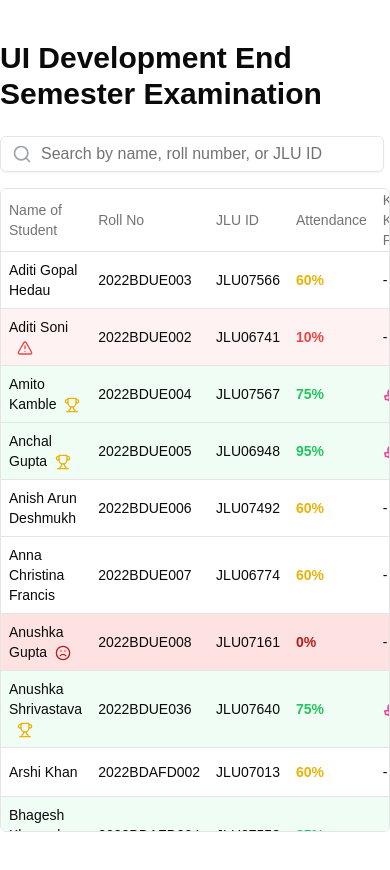
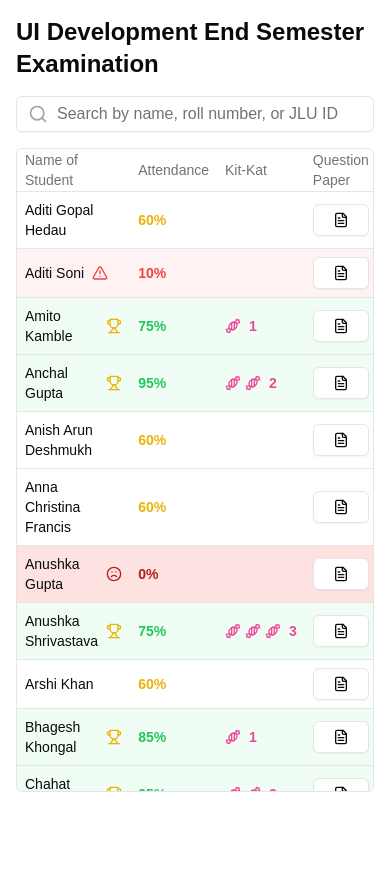
Before and after one commit to Ankish8/UI-Development-QuestionPaper, a Next.js app: page / in a window 390 px wide. After the commit the page ends 844 px from the top, so only its background shows below. Built offline with nearby package versions, Linux system fonts and the light colour scheme.

Commit message:
Update EndSemesterQuestionPaperComponent with responsive design and Kit-Kat points visualization

```diff
--- a/components/end-semester-question-paper.tsx
+++ b/components/end-semester-question-paper.tsx
@@ -1,4 +1,3 @@
-/* eslint-disable react/no-unescaped-entities */
 'use client'
 
 import { useState, useMemo } from 'react'
@@ -368,9 +367,22 @@ export function EndSemesterQuestionPaperComponent() {
     return 'Good attendance. Keep it up!'
   }
 
+  const renderKitKatPoints = (points: number | null) => {
+    if (points === null) return null
+    const candies = Array(points).fill(0)
     return (
-    <div className="container mx-auto py-10">
-      <h1 className="text-3xl font-bold mb-6">UI Development End Semester Examination</h1>
+      <div className="flex items-center">
+        {candies.map((_, index) => (
+          <Candy key={index} className="w-4 h-4 text-pink-500 mr-1" />
+        ))}
+        <span className="text-pink-500 font-semibold ml-1">{points}</span>
+      </div>
+    )
+  }
+
+  return (
+    <div className="container mx-auto py-4 sm:py-10 px-4 sm:px-6 lg:px-8">
+      <h1 className="text-2xl sm:text-3xl font-bold mb-4 sm:mb-6">UI Development End Semester Examination</h1>
 
       <div className="mb-4 relative">
         <Input
@@ -378,20 +390,22 @@ export function EndSemesterQuestionPaperComponent() {
           placeholder="Search by name, roll number, or JLU ID"
           value={searchTerm}
           onChange={(e) => setSearchTerm(e.target.value)}
-          className="pl-10 max-w-sm"
+          className="pl-10 w-full sm:max-w-sm"
         />
         <Search className="absolute left-3 top-1/2 transform -translate-y-1/2 text-gray-400" size={20} />
       </div>
 
       <div className="h-[calc(100vh-200px)] overflow-auto border rounded-md">
+        <div className="min-w-full inline-block align-middle">
+          <div className="overflow-hidden">
             <Table>
               <TableHeader className="sticky top-0 bg-background z-10">
                 <TableRow>
                   <TableHead className="w-[250px] bg-background">Name of Student</TableHead>
-              <TableHead className="bg-background">Roll No</TableHead>
-              <TableHead className="bg-background">JLU ID</TableHead>
+                  <TableHead className="bg-background hidden sm:table-cell">Roll No</TableHead>
+                  <TableHead className="bg-background hidden md:table-cell">JLU ID</TableHead>
                   <TableHead className="bg-background">Attendance</TableHead>
-              <TableHead className="bg-background">Kit-Kat Points</TableHead>
+                  <TableHead className="bg-background">Kit-Kat</TableHead>
                   <TableHead className="bg-background">Question Paper</TableHead>
                 </TableRow>
               </TableHeader>
@@ -405,12 +419,13 @@ export function EndSemesterQuestionPaperComponent() {
                     `}
                   >
                     <TableCell className="font-medium">
-                  {student.name}
+                      <div className="flex items-center">
+                        <span className="mr-2">{student.name}</span>
                         {parseInt(student.attendance) === 0 && (
                           <TooltipProvider>
                             <Tooltip>
                               <TooltipTrigger>
-                          <Frown className="inline ml-2 text-red-700" size={16} />
+                                <Frown className="text-red-700" size={16} />
                               </TooltipTrigger>
                               <TooltipContent>
                                 <p>Zero attendance! Urgent action required!</p>
@@ -422,7 +437,7 @@ export function EndSemesterQuestionPaperComponent() {
                           <TooltipProvider>
                             <Tooltip>
                               <TooltipTrigger>
-                          <AlertTriangle className="inline ml-2 text-red-500" size={16} />
+                                <AlertTriangle className="text-red-500" size={16} />
                               </TooltipTrigger>
                               <TooltipContent>
                                 <p>Low attendance. Immediate improvement required.</p>
@@ -434,7 +449,7 @@ export function EndSemesterQuestionPaperComponent() {
                           <TooltipProvider>
                             <Tooltip>
                               <TooltipTrigger>
-                          <Trophy className="inline ml-2 text-yellow-500" size={16} />
+                                <Trophy className="text-yellow-500" size={16} />
                               </TooltipTrigger>
                               <TooltipContent>
                                 <p>Awarded Kit-Kat points for excellent performance!</p>
@@ -442,9 +457,10 @@ export function EndSemesterQuestionPaperComponent() {
                             </Tooltip>
                           </TooltipProvider>
                         )}
+                      </div>
                     </TableCell>
-                <TableCell>{student.rollNo}</TableCell>
-                <TableCell>{student.regNo}</TableCell>
+                    <TableCell className="hidden sm:table-cell">{student.rollNo}</TableCell>
+                    <TableCell className="hidden md:table-cell">{student.regNo}</TableCell>
                     <TableCell className={`font-semibold ${getAttendanceColor(student.attendance)}`}>
                       <TooltipProvider>
                         <Tooltip>
@@ -458,33 +474,17 @@ export function EndSemesterQuestionPaperComponent() {
                       </TooltipProvider>
                     </TableCell>
                     <TableCell>
-                  {student.kitKatPoints !== null ? (
-                    <TooltipProvider>
-                      <Tooltip>
-                        <TooltipTrigger>
-                          <div className="flex items-center">
-                            <Candy className="mr-2 text-pink-500" size={20} />
-                            <span className="font-semibold text-pink-500">{student.kitKatPoints}</span>
-                          </div>
-                        </TooltipTrigger>
-                        <TooltipContent>
-                          <p>Earned {student.kitKatPoints} Kit-Kat point{student.kitKatPoints > 1 ? 's' : ''} for outstanding performance!</p>
-                        </TooltipContent>
-                      </Tooltip>
-                    </TooltipProvider>
-                  ) : (
-                    '-'
-                  )}
+                      {renderKitKatPoints(student.kitKatPoints)}
                     </TableCell>
                     <TableCell>
                       <Dialog>
                         <DialogTrigger asChild>
                           <Button variant="outline" size="sm" className="w-full">
-                        <FileText className="mr-2" size={16} />
-                        View Paper
+                            <FileText className="sm:mr-2" size={16} />
+                            <span className="hidden sm:inline-block">View Paper</span>
                           </Button>
                         </DialogTrigger>
-                    <DialogContent className="sm:max-w-[80vw] sm:max-h-[90vh] overflow-y-auto">
+                        <DialogContent className="w-full sm:max-w-[80vw] sm:max-h-[90vh] overflow-y-auto">
                           <DialogHeader>
                             <DialogTitle>{student.name}'s Question Paper</DialogTitle>
                           </DialogHeader>
@@ -502,5 +502,7 @@ export function EndSemesterQuestionPaperComponent() {
             </Table>
           </div>
         </div>
+      </div>
+    </div>
   )
 }
```
Lines whose indentation alone changed are shown as unchanged.
